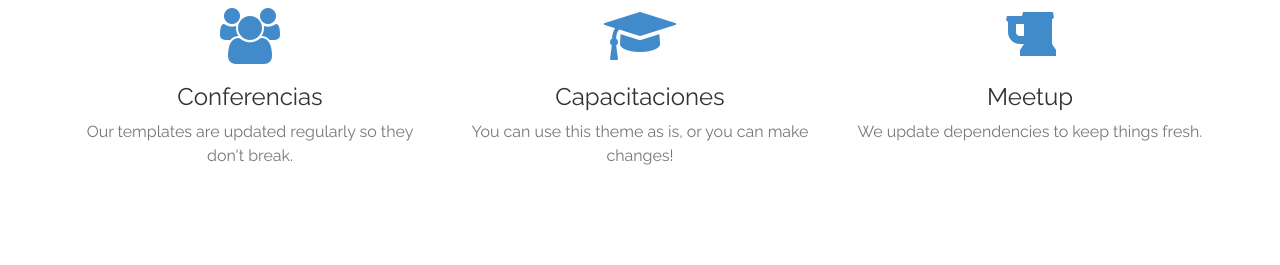
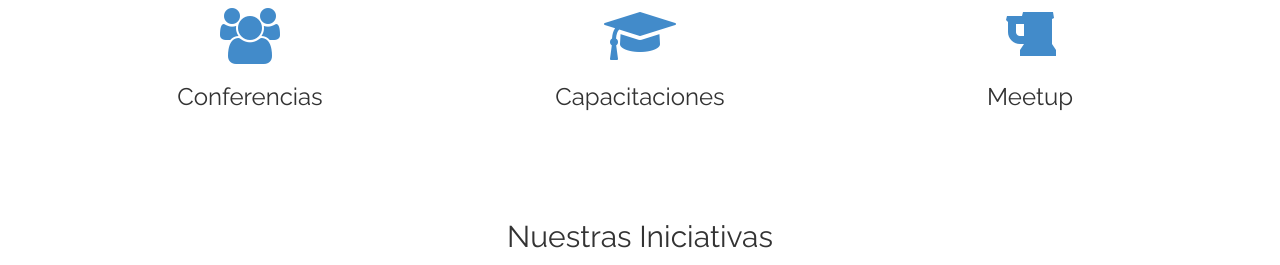
Before and after one commit to Conf4IT/Conf4it-2, a website: page index.html in a window 1280 px wide. Shown: the part 1380-1645 px from the top of the page. Drawn offline with Linux system fonts and the light colour scheme.

Commit message:
temporal comment service description

```diff
--- a/index.html
+++ b/index.html
@@ -114,21 +114,21 @@
                     <div class="service-box">
                         <i class="fa fa-4x fa-users wow bounceIn text-primary"></i>
                         <h3>Conferencias</h3>
-                        <p class="text-muted">Our templates are updated regularly so they don't break.</p>
+                        <!-- <p class="text-muted">Our templates are updated regularly so they don't break.</p> -->
                     </div>
                 </div>
                 <div class="col-md-4 text-center">
                     <div class="service-box">
                         <i class="fa fa-4x fa-graduation-cap wow bounceIn text-primary" data-wow-delay=".1s"></i>
                         <h3>Capacitaciones</h3>
-                        <p class="text-muted">You can use this theme as is, or you can make changes!</p>
+                        <!-- <p class="text-muted">You can use this theme as is, or you can make changes!</p> -->
                     </div>
                 </div>
                 <div class="col-md-4 text-center">
                     <div class="service-box">
                         <i class="fa fa-4x fa-beer wow bounceIn text-primary" data-wow-delay=".2s"></i>
                         <h3>Meetup</h3>
-                        <p class="text-muted">We update dependencies to keep things fresh.</p>
+                        <!-- <p class="text-muted">We update dependencies to keep things fresh.</p> -->
                     </div>
                 </div>
             </div>
```
